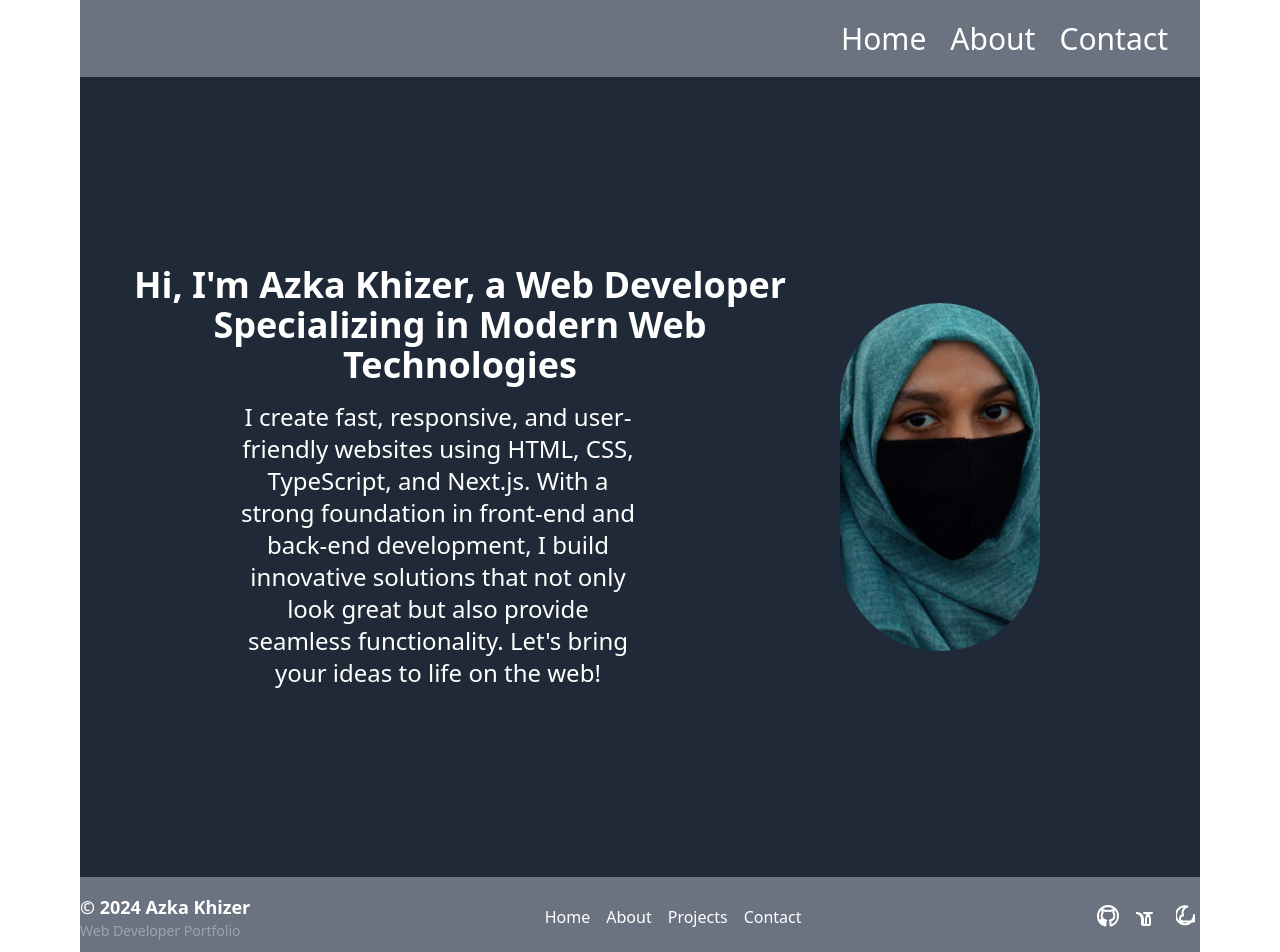
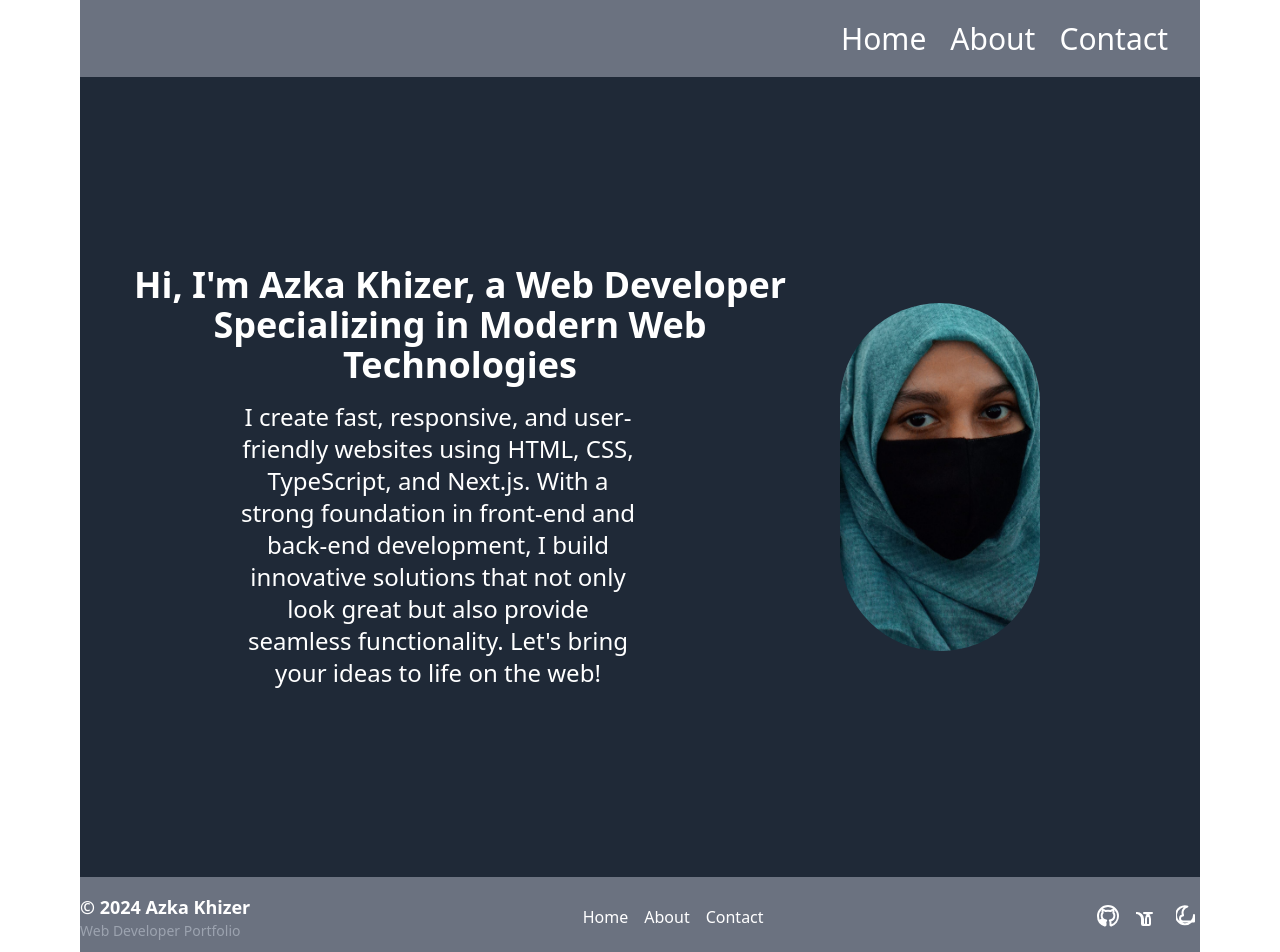
Before and after one commit to AzkaKhizer/class-project, a Next.js app: page / in a window 1280 px wide. Shown: the top 952 px of the page. Built offline with nearby package versions, Linux system fonts and the light colour scheme.

Commit message:
Footer.tsx

```diff
--- a/src/components/Footer.tsx
+++ b/src/components/Footer.tsx
@@ -14,10 +14,9 @@ function Footer ()  {
 
 
     <div className="flex space-x-4 mb-4 md:mb-0">
-      <a href="#home" className="hover:text-gray-400">Home</a>
-      <a href="#about" className="hover:text-gray-400">About</a>
-      <a href="#projects" className="hover:text-gray-400">Projects</a>
-      <a href="#contact" className="hover:text-gray-400">Contact</a>
+      <a href="/" className="hover:text-gray-400">Home</a>
+      <a href="/about" className="hover:text-gray-400">About</a>
+      <a href="/contact" className="hover:text-gray-400">Contact</a>
     </div>
 
     <div className="flex space-x-4">
```
